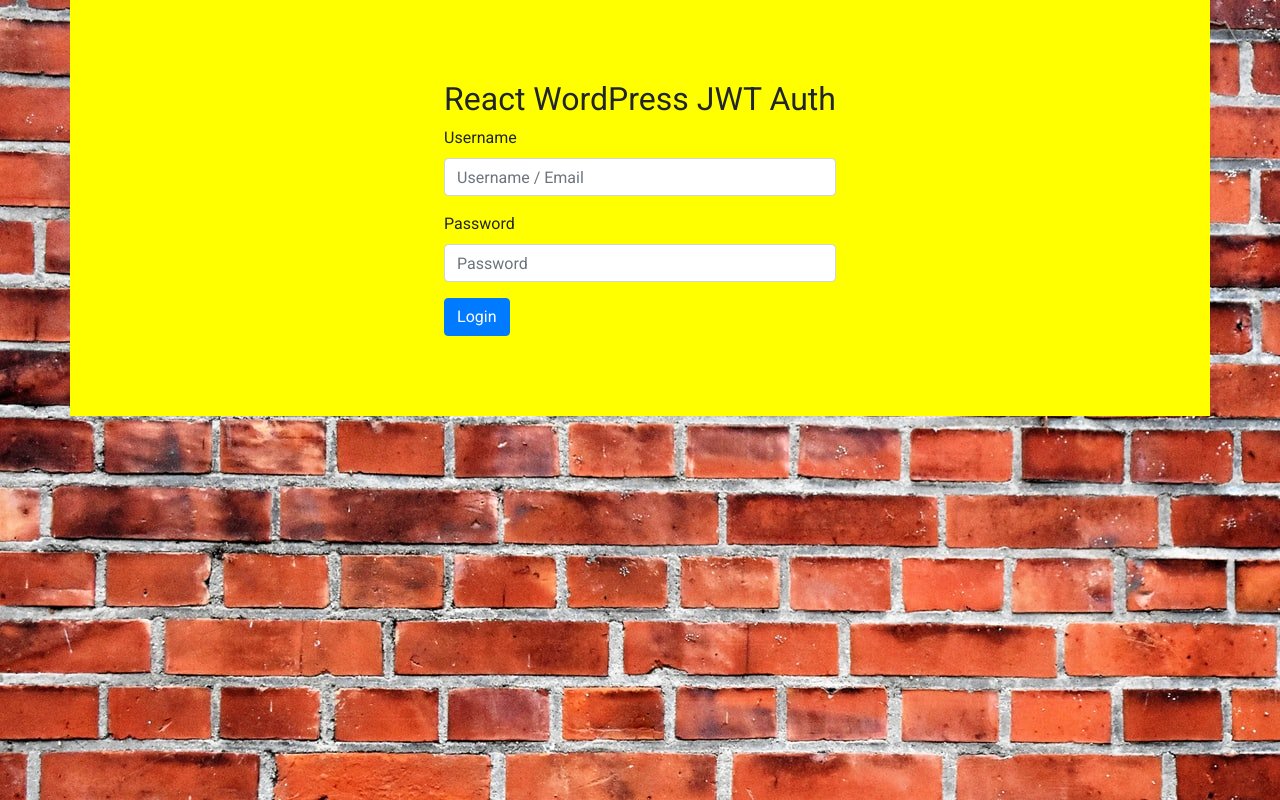
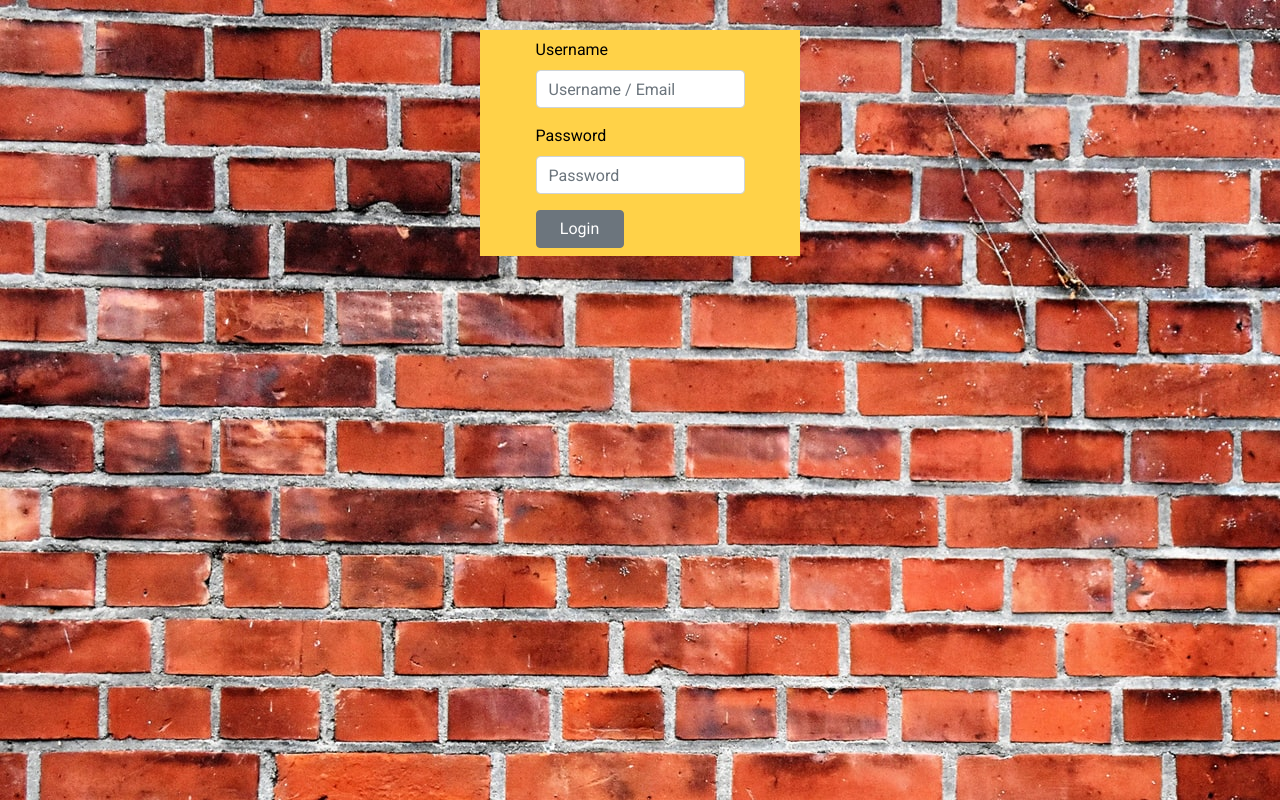
Before and after one commit to Fathima-Z/wp-sticky-notes-react, a React (Create React App) app: page / in a window 1280 px wide. Built offline with nearby package versions, Linux system fonts and the light colour scheme.

Commit message:
add logout function, modify styles

```diff
--- a/src/App.scss
+++ b/src/App.scss
@@ -161,7 +161,7 @@
 
   .note__footer {
     position: relative;
-    bottom: 0px;
+    bottom: 18px;
 
     .note__fold {
       float: left;
@@ -250,7 +250,7 @@
 // ANIMATIONS
 .fadein {
   text-align: center;
-  animation: fadein 3s;
+  animation: fadein 1s;
 }
 
 @keyframes fadein {
@@ -265,7 +265,28 @@
 .container.login {
   display: flex;
   justify-content: center;
-  background: yellow;
+  background: #FFD248;
   align-content: center;
-  padding: 5rem;
+  max-width: 320px;
+  margin-top: 30px;
+  padding: 8px;
+  color: #000000;
 }
+
+.container.login form {
+  display: flex;
+  flex-direction: column;
+}
+
+button.login {
+  width: 88px;
+}
+
+.logout {
+  position: absolute;
+  right: 20px;
+  top: 6px;
+  height: 37px;
+  width: 80px;
+  line-height: 1.5;
+}
--- a/src/components/Board.js
+++ b/src/components/Board.js
@@ -130,6 +130,11 @@
     );
   }
 
+  logout() {
+    localStorage.removeItem(AUTH_TOKEN);
+    this.props.history.push('/');
+  }
+
   render() {
     const { notes } = this.state;
     return (
@@ -141,6 +146,7 @@
           >
             {newNoteButtonText}
           </div>
+          <button onClick={this.logout.bind(this)} className="btn btn-danger logout">Log out</button>
         </header>
         <div className="notes">{notes.map(this.renderNotes.bind(this))}</div>
       </div>
--- a/src/components/LoginForm.js
+++ b/src/components/LoginForm.js
@@ -73,7 +73,7 @@
           validated={validate}
           onSubmit={this.handleLogin}
         >
-          <h2>React WordPress JWT Auth</h2>
+
           <Form.Group controlId="username">
             <Form.Label>Username</Form.Label>
             <Form.Control
@@ -101,7 +101,7 @@
             </Form.Control.Feedback>
           </Form.Group>
           {this.renderError()}
-          <Button variant="primary" type="submit">
+          <Button className="login" variant="secondary" type="submit">
             Login
           </Button>
         </Form>
--- a/src/components/Note.js
+++ b/src/components/Note.js
@@ -35,7 +35,7 @@
     console.log('id',id)
     const { editing } = this.state;
     return (
-      <div className="note" style={this.style}>
+      <div className="note fadein">
         <article>
           <header className="note__header">
             <div className="wrapper-tooltip">
```
